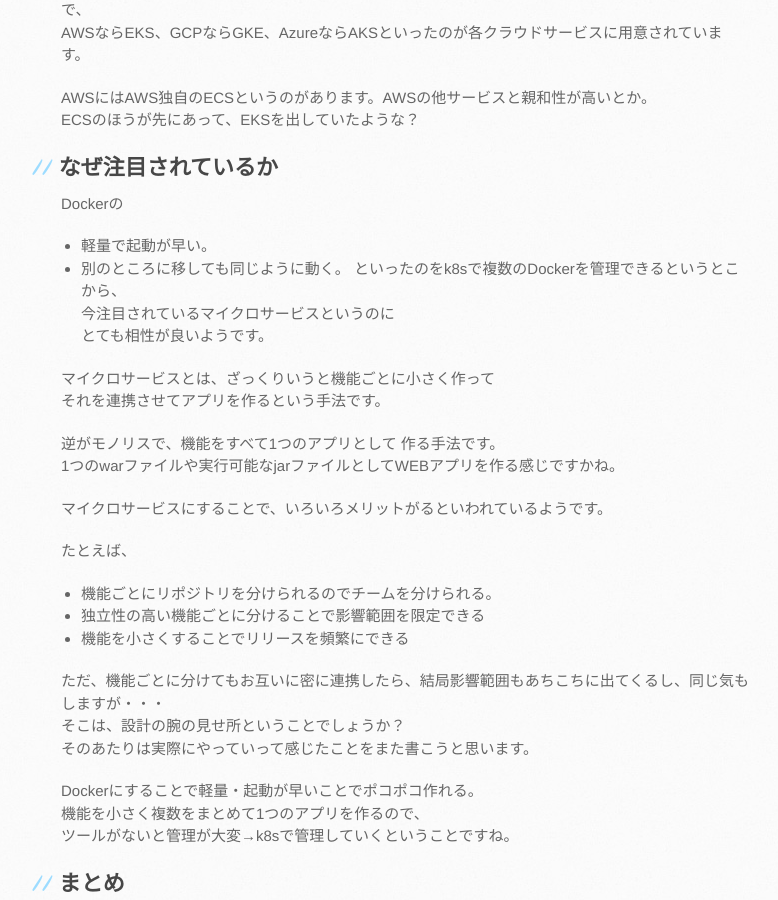
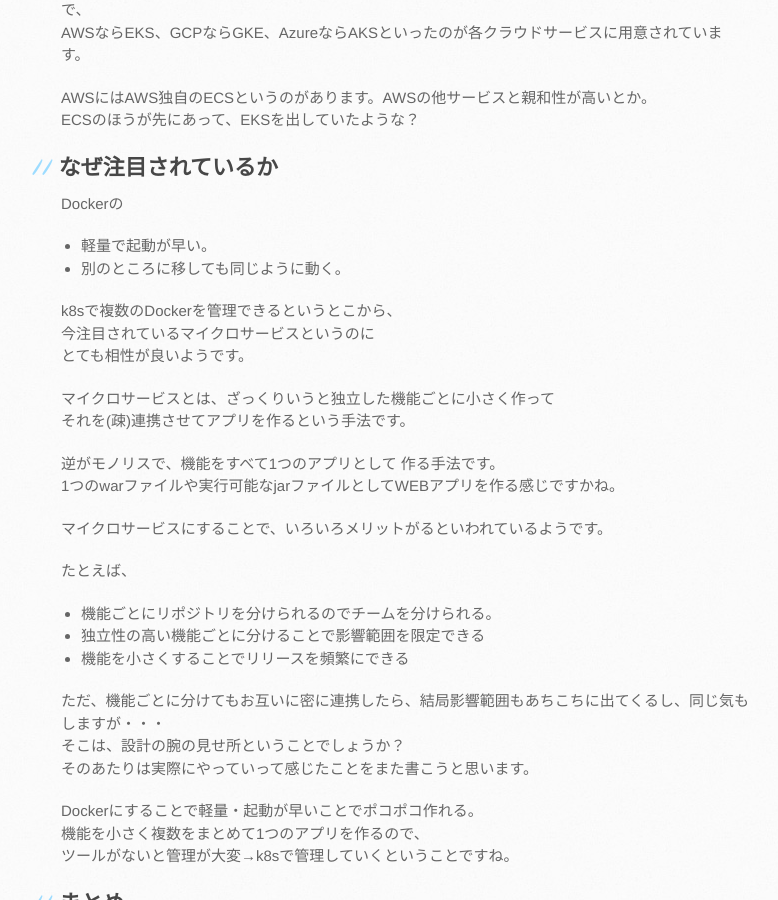
Before and after one commit to mtaketani113/mtaketani113.github.io, a Jekyll site: the page built from it/container/containerPart01.md, in a window 1280 px wide and 900 px high, scrolled down 2250 px. Shown: the whole window, without its empty margins (109-887 px from the left). Built offline with Jekyll 4.4.1, drawn with Linux system fonts in a browser that asks for light colours; comment, search, counter and statistics services are not loaded; the repository's description, which GitHub fills in, is left out.

Commit message:
文章修正

```diff
--- a/it/container/containerPart01.md
+++ b/it/container/containerPart01.md
@@ -89,12 +89,13 @@ ECSのほうが先にあって、EKSを出していたような？
 Dockerの
 - 軽量で起動が早い。
 - 別のところに移しても同じように動く。
-といったのをk8sで複数のDockerを管理できるというとこから、
+
+k8sで複数のDockerを管理できるというとこから、
 今注目されているマイクロサービスというのに
 とても相性が良いようです。
 
-マイクロサービスとは、ざっくりいうと機能ごとに小さく作って
-それを連携させてアプリを作るという手法です。
+マイクロサービスとは、ざっくりいうと独立した機能ごとに小さく作って
+それを(疎)連携させてアプリを作るという手法です。
 
 逆がモノリスで、機能をすべて1つのアプリとして
 作る手法です。
```
